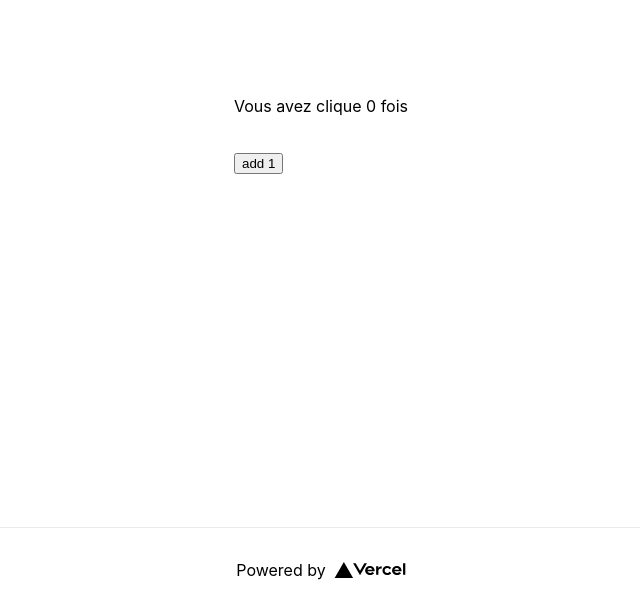
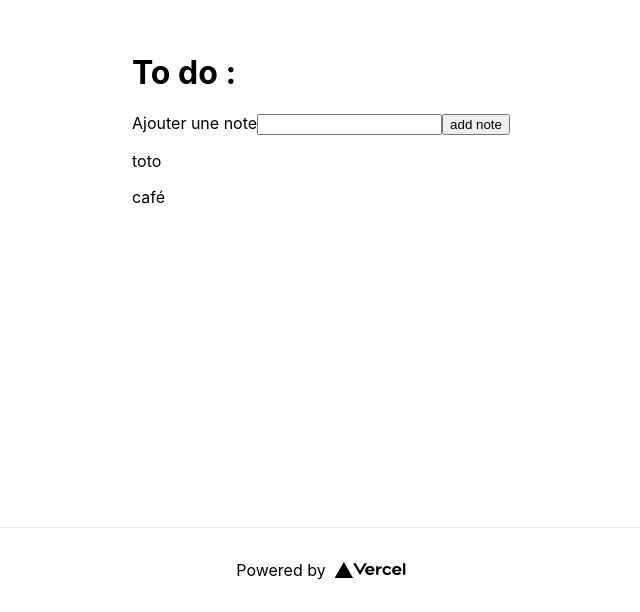
Before and after one commit to AhmedDWIIM/react, a Next.js app: page / in a window 1280 px wide. Shown: the part 273-885 px from the top of the page, without its empty margins (319-959 px from the left). Built offline with nearby package versions, Linux system fonts and the light colour scheme.

Commit message:
todo list inProgress 1

```diff
--- a/components/Count.js
+++ b/components/Count.js
@@ -1,12 +1,27 @@
 import React, { useState } from 'react'
 
 export default function Count() {
-    const [count, setCount] = useState(0)
+    const [todolist, setTodolist] = useState([
+        "toto",
+        "café"
+    ])
+    const [push, setPush] = useState("")
+
     return  (
         <div>
-            <p>Vous avez clique { count } fois</p>
-            <br />
-            <button onClick={() => setCount (count+1)}> add 1</button>
+            <h1> To do :</h1>
+            <form>
+                <label>Ajouter une note</label>
+                <input value={push}   name="push" onChange={e => setPush(e.target.value)} />
+                <button onClick={() => {
+                    setTodolist
+                }}> add note</button>
+            </form>
+            { todolist.map((item, i) => {
+                return (
+                <p key={i}>{item}</p>
+                )
+            })}
         </div>
     )
 }
```
